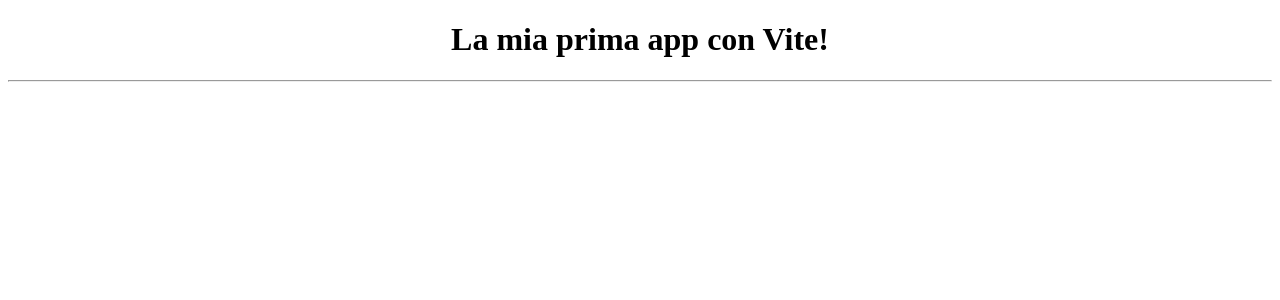
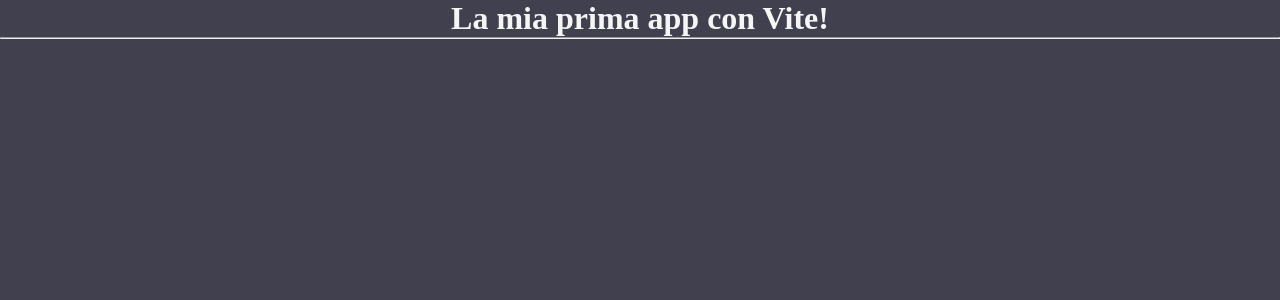
Before and after one commit to Ericdid/vite-hello-world, a Vue app: page / in a window 1280 px wide. Shown: the top 300 px of the page. Built offline with nearby package versions, Linux system fonts and the light colour scheme.

Commit message:
add.start-adding.image

```diff
--- a/package.json
+++ b/package.json
@@ -13,6 +13,7 @@
   },
   "devDependencies": {
     "@vitejs/plugin-vue": "^4.2.3",
+    "sass": "^1.66.1",
     "vite": "^4.4.5"
   }
 }
--- a/src/App.vue
+++ b/src/App.vue
@@ -1,16 +1,28 @@
 <script>
+import AppHero from "./components/AppHero.vue";
 export default {
   data() {
     return {
       AppTitle: "La mia prima app con Vite!",
     };
   },
+  components: { AppHero },
 };
 </script>
 
 <template>
-  <h1 class="center-align">{{ AppTitle }}</h1>
-  <hr />
+  <AppHero />
+  <div class="wrapper">
+    <h1 class="center-align">{{ AppTitle }}</h1>
+    <hr />
+  </div>
 </template>
 
-<style></style>
+<style lang="scss">
+.wrapper {
+  background-color: rgb(64, 64, 78);
+  h1 {
+    color: rgb(245, 245, 245);
+  }
+}
+</style>
--- /dev/null
+++ b/src/components/AppHero.vue
@@ -0,0 +1,5 @@
+<script></script>
+
+<template></template>
+
+<style></style>
--- a/src/style.css
+++ b/src/style.css
@@ -1,3 +1,12 @@
+* {
+  margin: 0;
+  padding: 0;
+  box-sizing: border-box;
+}
+.wrapper {
+  height: 100vh;
+}
+
 .center-align {
   text-align: center;
 }
```
Also changed, not shown: src/components/HelloWorld.vue (deleted, +0 -40 lines), src/assets/img/01.jpg (added), 1 other file (tests, documents, lock files or other folders).
